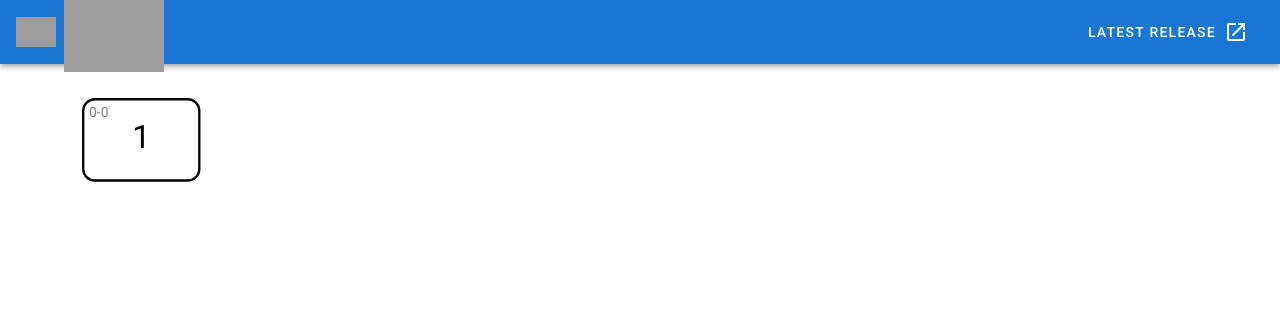
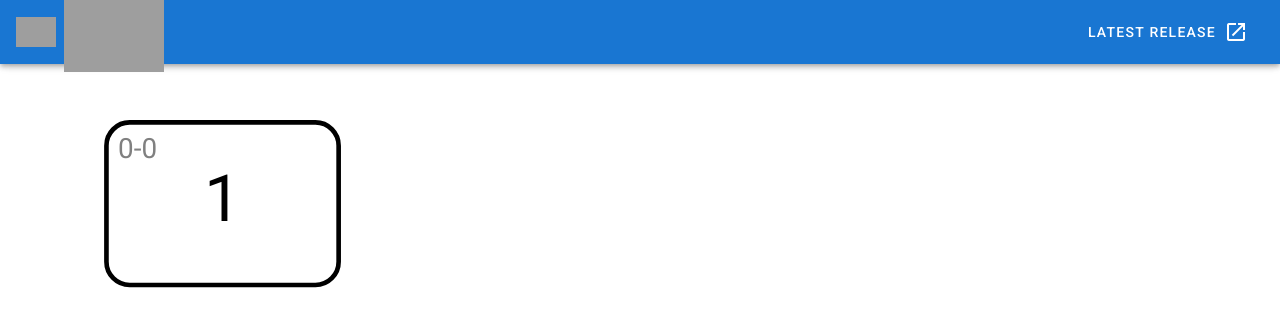
Before and after one commit to gijoona/process_writer-fe, a Vue app: page / in a window 1280 px wide. Shown: the top 326 px of the page. Built offline with nearby package versions, Linux system fonts and the light colour scheme; grey boxes are pictures that could not be loaded.

Commit message:
PWCanvas minWidth minHeight apply

```diff
--- a/src/components/PWCanvasPlugin/PWCanvas.vue
+++ b/src/components/PWCanvasPlugin/PWCanvas.vue
@@ -56,8 +56,9 @@ export default {
   },
   computed: {
     svgViewBox() {
-      // return "0 0 " + (140 * (this.maxBranch + 1)) + " " + (120 * (this.maxDeep + 1));
-      return "0 0 1000 1000";
+      let width = 140 * (this.maxBranch + 1) > 500 ? 140 * (this.maxBranch + 1) : 500;
+      let height = 120 * (this.maxDeep + 1) > 400 ? 120 * (this.maxDeep + 1) : 400;
+      return "0 0 " + width + " " + height;
     }
   },
   methods: {
```
